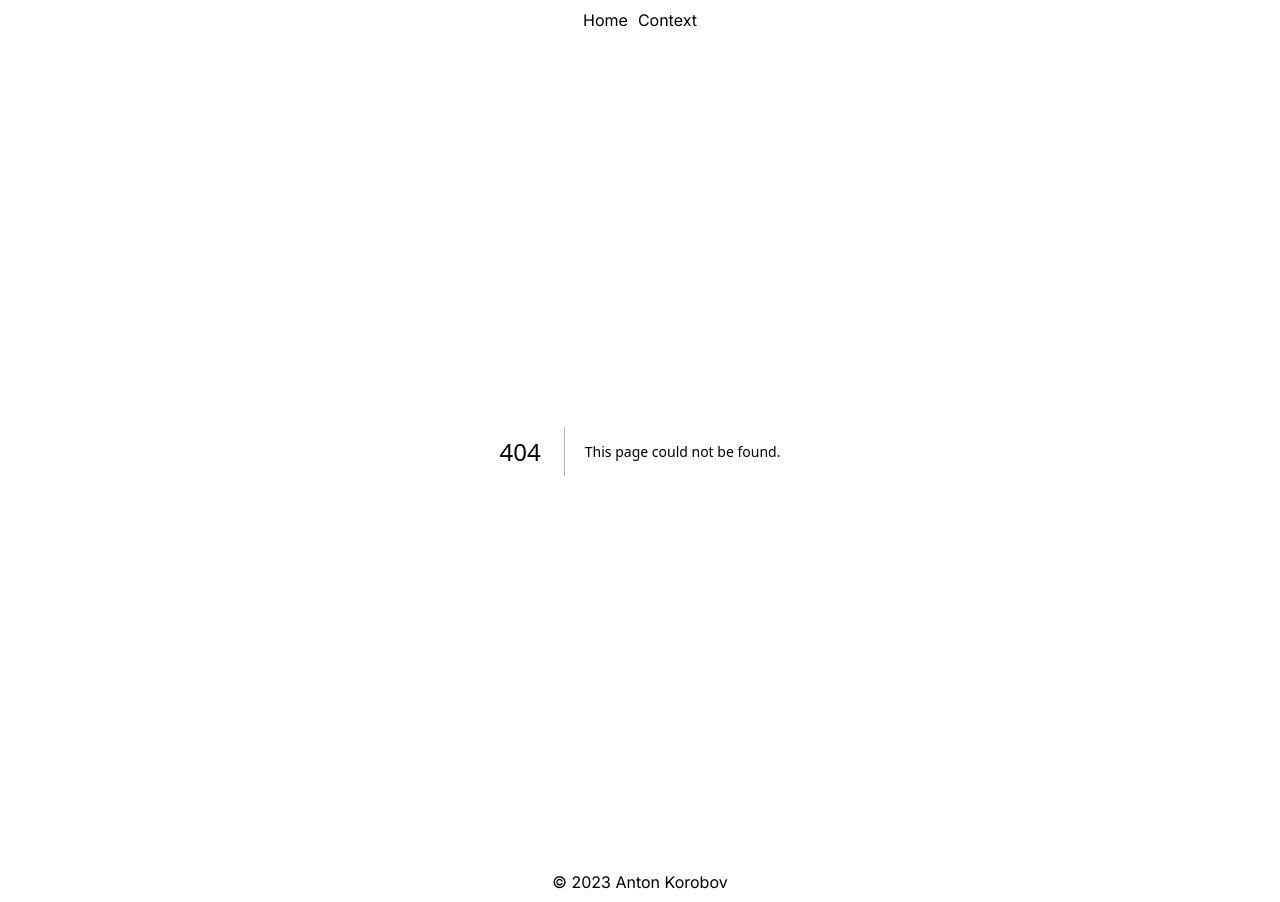
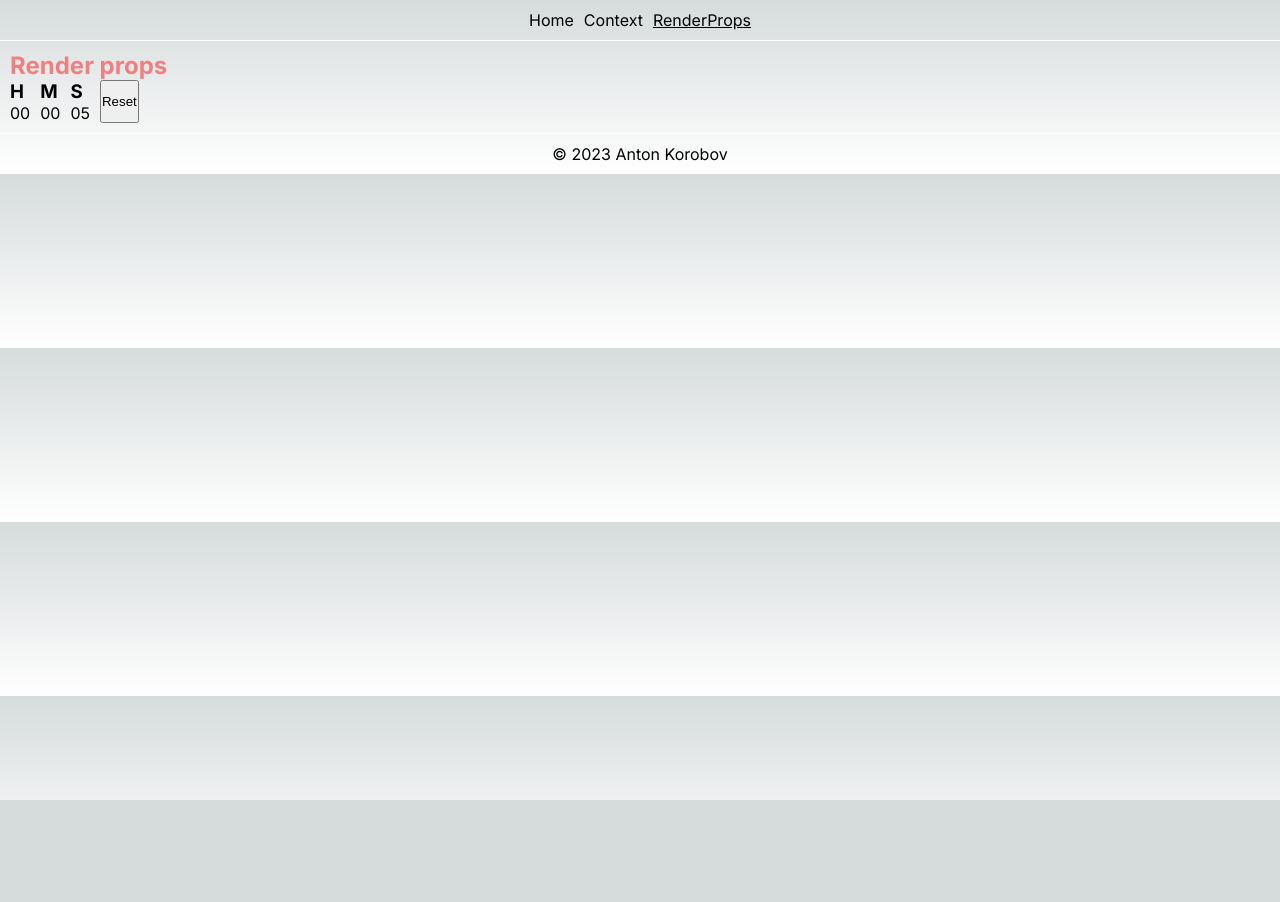
Before and after one commit to AntonKorobov/next-interview, a Next.js app: page /renderprops in a window 1280 px wide. Before the commit this address had no page. After the commit the page ends 800 px from the top, so only its background shows below. Built offline with nearby package versions, Linux system fonts and the light colour scheme.

Commit message:
feat: add render props component

```diff
--- a/src/Components/Context/ContextFunctionalProvider.tsx
+++ b/src/Components/Context/ContextFunctionalProvider.tsx
@@ -1,10 +1,10 @@
 'use client';
 
-import { useState, ReactNode, createContext } from 'react';
+import { useState, ReactNode, createContext, SetStateAction } from 'react';
 
 interface IContext {
   name: string;
-  setName: (value: string) => void;
+  setName: (value: SetStateAction<string>) => void;
 }
 
 export const contextFunc = createContext<IContext>({ name: 'default', setName: () => {} });
--- a/src/Components/Header/Header.tsx
+++ b/src/Components/Header/Header.tsx
@@ -21,6 +21,11 @@ export default function Header() {
             Context
           </Link>
         </li>
+        <li>
+          <Link className={pathname === '/renderprops' ? style.activeLink : ''} href="/renderprops">
+            RenderProps
+          </Link>
+        </li>
       </ul>
     </header>
   );
--- /dev/null
+++ b/src/Components/RenderProps/RenderProps.module.scss
@@ -0,0 +1,4 @@
+.clockFace {
+  display: flex;
+  gap: 10px;
+}
--- /dev/null
+++ b/src/Components/RenderProps/RenderProps.tsx
@@ -0,0 +1,66 @@
+'use client';
+
+import style from './RenderProps.module.scss';
+
+import { ReactNode, useEffect, useState } from 'react';
+
+export interface ITime {
+  h: number;
+  m: number;
+  s: number;
+}
+
+interface IRenderProps {
+  renderHours?: (time: number) => ReactNode;
+  renderMinutes?: (time: number) => ReactNode;
+  renderSeconds?: (time: number) => ReactNode;
+}
+
+export function RenderProps({ renderHours, renderMinutes, renderSeconds }: IRenderProps) {
+  const [time, setTime] = useState<ITime>({ h: 0, m: 0, s: 0 });
+
+  useEffect(() => {
+    const timer = setInterval(() => {
+      setTime((prev) => {
+        const currentTime = { ...prev };
+        currentTime.s++;
+        if (currentTime.s === 60) {
+          currentTime.s = 0;
+          currentTime.m++;
+        } else if (currentTime.m === 60) {
+          currentTime.m = 0;
+          currentTime.h++;
+        } else if (currentTime.h === 12) {
+          currentTime.h = 0;
+        }
+        return currentTime;
+      });
+    }, 1000);
+
+    return () => clearInterval(timer);
+  }, []);
+
+  return (
+    <div className={style.clockFace}>
+      {renderHours && (
+        <div>
+          <h3>H</h3>
+          {renderHours(time.h)}
+        </div>
+      )}
+      {renderMinutes && (
+        <div>
+          <h3>M</h3>
+          {renderMinutes(time.m)}
+        </div>
+      )}
+      {renderSeconds && (
+        <div>
+          <h3>S</h3>
+          {renderSeconds(time.s)}
+        </div>
+      )}
+      <button onClick={() => setTime({ h: 0, m: 0, s: 0 })}>Reset</button>
+    </div>
+  );
+}
--- /dev/null
+++ b/src/Components/RenderProps/Timer.tsx
@@ -0,0 +1,3 @@
+export function Timer({ time }: { time: number }) {
+  return <div>{time.toString().length < 2 ? '0' + time : time}</div>;
+}
--- a/src/app/globals.scss
+++ b/src/app/globals.scss
@@ -72,3 +72,7 @@ li {
     color-scheme: dark;
   }
 }
+
+h2 {
+  color: lightcoral;
+}
--- /dev/null
+++ b/src/app/renderprops/page.tsx
@@ -0,0 +1,17 @@
+'use client';
+
+import { RenderProps } from '@/Components/RenderProps/RenderProps';
+import { Timer } from '@/Components/RenderProps/Timer';
+
+export default function RenderPropsPage() {
+  return (
+    <div>
+      <h2>Render props</h2>
+      <RenderProps
+        renderHours={(value) => <Timer time={value} />}
+        renderMinutes={(value) => <Timer time={value} />}
+        renderSeconds={(value) => <Timer time={value} />}
+      />
+    </div>
+  );
+}
```
